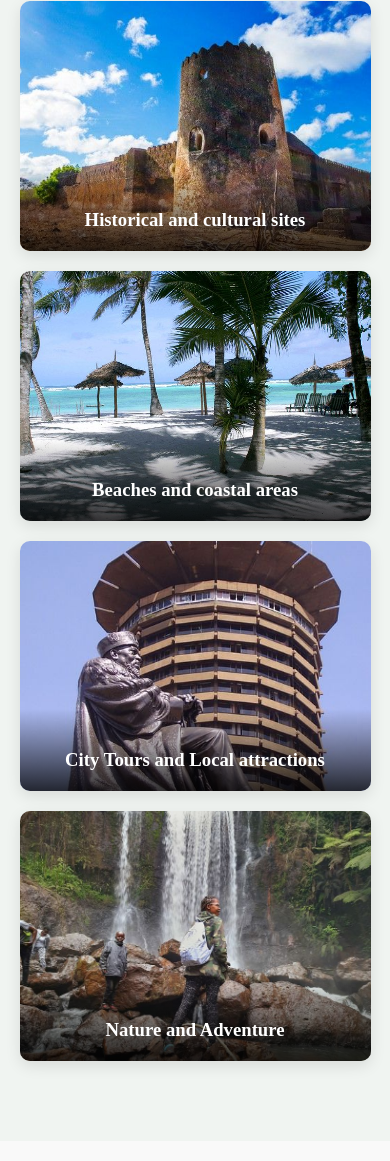
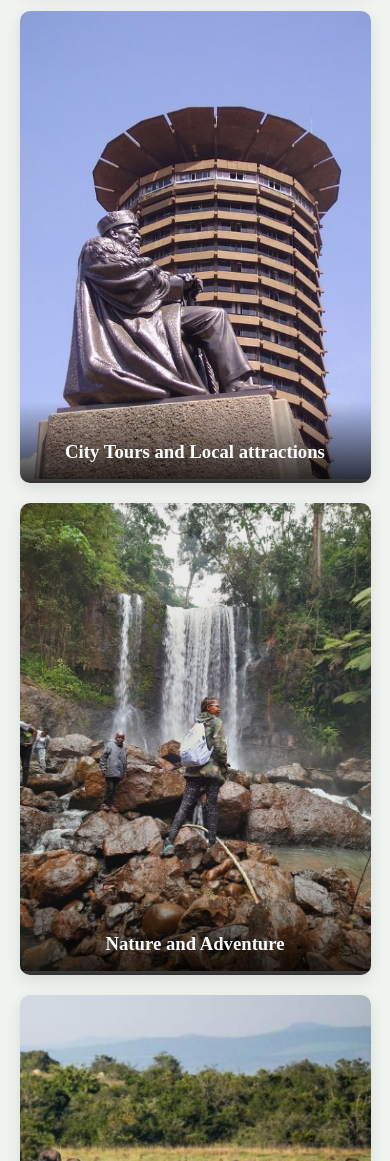
Before and after one commit to isaacmutinda752-boop/fluffy-waffle, a website: page Traveltouragency/index.html in a window 390 px wide. Shown: the part 5320-6481 px from the top of the page. Drawn offline with Linux system fonts and the light colour scheme.

Commit message:
Reorder and show destination/blog images properly on mobile

```diff
--- a/Traveltouragency/style.css
+++ b/Traveltouragency/style.css
@@ -683,7 +683,28 @@ main .banner {
     max-width: 100%;
   }
 
+  /* Ensure destination images show fully on mobile */
   .gallery-item {
-    height: 250px; /* Shorter items on mobile for easier scrolling */
+    height: auto;
+  }
+
+  .gallery-item img {
+    height: auto;
+  }
+
+  /* Show the last three destination images first on mobile (reordering) */
+  .gallery-item#image4 {
+    order: -3;
+  }
+  .gallery-item#image5 {
+    order: -2;
+  }
+  .gallery-item#image6 {
+    order: -1;
+  }
+
+  /* Make blog posts stack fully and show images clearly */
+  .blog-post {
+    max-width: 100%;
   }
 }
```
